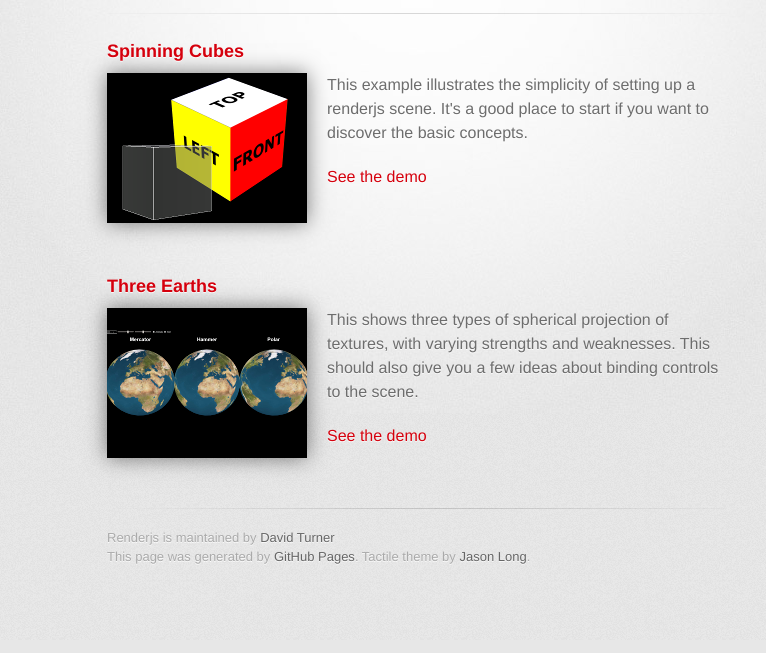
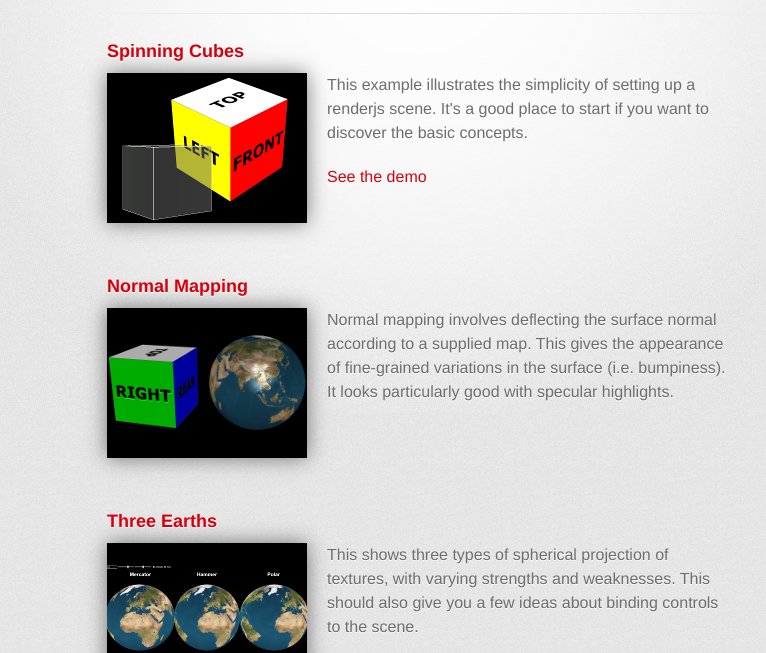
Before and after one commit to dkturner/renderjs, a plain HTML site: page demos.html in a window 1280 px wide. Shown: the part 160-813 px from the top of the page, without its empty margins (223-989 px from the left). Drawn offline with Linux system fonts and the light colour scheme; a web font is replaced by a local one.

Commit message:
Normal mapping demo

```diff
--- a/demos.html
+++ b/demos.html
@@ -31,6 +31,12 @@
           if you want to discover the basic concepts.</p>
           <a class="demo-link" href="tests/spinning_cube.html">See the demo</a>
 
+          <h3><a href="tests/normal_map.html">Normal Mapping</a></h3>
+          <a href="tests/normal_map.html"><img class="preview" src="images/normal_map.png"></a>
+          <p>Normal mapping involves deflecting the surface normal according to a supplied map. This gives
+          the appearance of fine-grained variations in the surface (i.e. bumpiness). It looks particularly good
+          with specular highlights.</p>
+
           <h3><a href="tests/earths.html">Three Earths</a></h3>
           <a href="tests/earths.html"><img class="preview" src="images/three-earths.png"></a>
           <p>This shows three types of spherical projection of textures, with varying strengths and weaknesses.
```
Also changed, not shown: images/normal_map.png (added).
